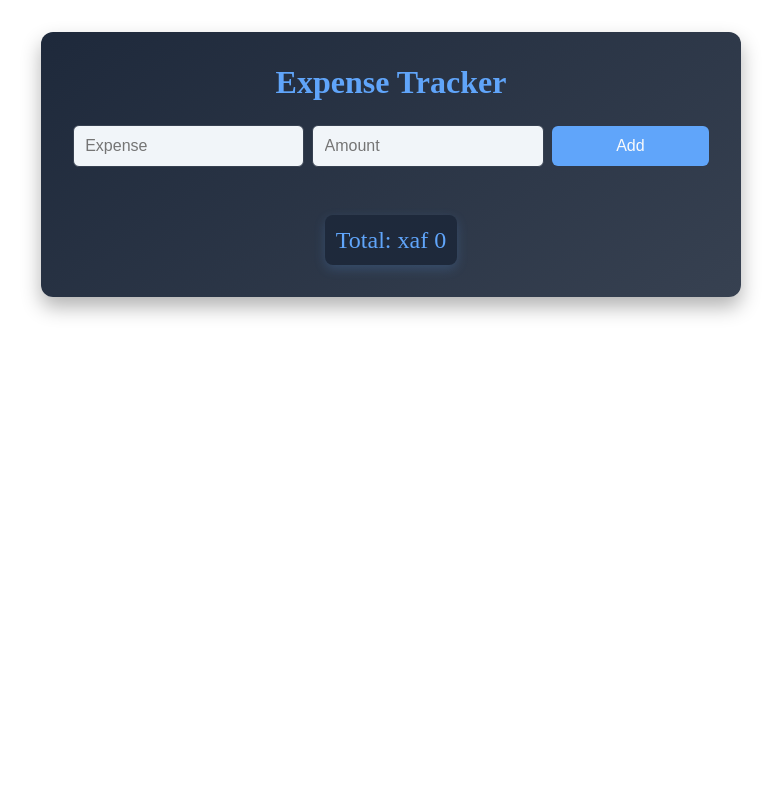
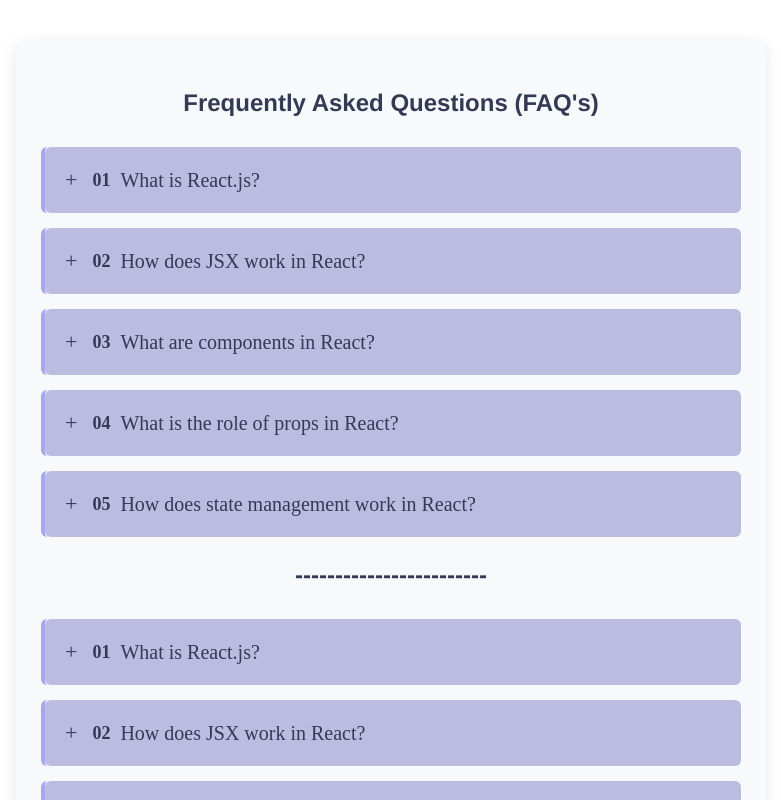
Before and after one commit to lynia-momo-202/Learn-reactJS, a React (Create React App) app in the folder 15_react_projects/: page / in a window 1280 px wide. Shown: the top 800 px of the page, without its empty margins (249-1030 px from the left). Built offline with nearby package versions, Linux system fonts and the light colour scheme.

Commit message:
Revert "Feature/add expense tracker project/07"

```diff
--- a/15_react_projects/src/App.js
+++ b/15_react_projects/src/App.js
@@ -1,6 +1,5 @@
 import React from 'react'
-import ExpenseTracker from './projects/project7/ExpenseTracker'
-// import Accordion from './projects/project4/Accordion'
+import Accordion from './projects/project4/Accordion'
 // import DisplayDate from './projects/project6/DisplayDate'
 // import FriendList from './projects/project5/FriendList'
 // import Study from './projects/project3/Study'
@@ -15,8 +14,7 @@ function App() {
       {/* <Study/> */}
       {/* <FriendList/> */}
       {/* <DisplayDate/> */}
-      {/* <Accordion/> */}
-      <ExpenseTracker/>
+      <Accordion/>
     </div>
   )
 }
--- a/15_react_projects/src/projects/project7/App.css
+++ /dev/null
@@ -1,119 +0,0 @@
-*{
-  box-sizing: border-box;
-  margin:0;
-  padding: 0;
-}
-.container {
-  max-width: 700px;
-  margin: 2rem auto;
-  padding: 2rem;
-  border-radius: 12px;
-  background: linear-gradient(145deg, #1e293b, #374151);
-  color: #f9fafb;
-  box-shadow: 0 10px 20px rgba(0, 0, 0, 0.3);
-  text-align: center;
-}
-
-.header {
-  font-size: 2rem;
-  margin-bottom: 1.5rem;
-  color: #60a5fa;
-}
-
-.inputContainer {
-  display: flex;
-  gap: 0.5rem;
-  margin-bottom: 1.5rem;
-  align-items: center;
-  justify-content: center;
-}
-
-.input {
-  flex: 1;
-  padding: 0.7rem;
-  font-size: 1rem;
-  border: 1px solid #374151;
-  border-radius: 6px;
-  background: #f1f5f9;
-  color: #1e293b;
-  outline: none;
-  transition: all 0.3s ease;
-  box-sizing: border-box;
-}
-
-.input:focus {
-  border-color: #60a5fa;
-  box-shadow: 0 0 8px rgba(96, 165, 250, 0.5);
-}
-
-.button {
-  padding: 0.7rem 1rem;
-  font-size: 1rem;
-  border: none;
-  border-radius: 6px;
-  background: #60a5fa;
-  color: #f9fafb;
-  cursor: pointer;
-  transition: background-color 0.3s ease, transform 0.2s ease;
-  box-sizing: border-box;
-  margin:0;
-}
-
-.button:hover {
-  background: #3b82f6;
-  transform: translateY(-2px);
-}
-
-.expenseList {
-  list-style-type: none;
-  padding: 0;
-  margin: 0;
-}
-
-.expenseItem {
-  display: flex;
-  justify-content: space-between;
-  align-items: center;
-  padding: 0.8rem 1rem;
-  margin-bottom: 0.8rem;
-  background: #e2e8f0;
-  border-radius: 8px;
-  color: #1e293b;
-  box-shadow: 0px 4px 8px rgba(0, 0, 0, 0.1);
-  transition: transform 0.2s ease;
-}
-
-.expenseItem:hover {
-  transform: translateY(-3px);
-}
-
-.expenseItem span {
-  font-weight: 500;
-}
-
-.deleteButton {
-  padding: 0.4rem 0.6rem;
-  background-color: #ef4444;
-  color: #fff;
-  border: none;
-  border-radius: 4px;
-  cursor: pointer;
-  width:100px;
-  margin:0;
-  transition: background-color 0.3s ease;
-}
-
-.deleteButton:hover {
-  background-color: #dc2626;
-}
-
-.total {
-  font-size: 1.5rem;
-  margin-top: 1.5rem;
-  color: #60a5fa;
-  background: #1e293b;
-  padding: 0.7rem;
-  border-radius: 8px;
-  display: inline-block;
-  box-shadow: 0 4px 12px rgba(96, 165, 250, 0.2);
-}
--- a/15_react_projects/src/projects/project7/ExpenseTracker.js
+++ /dev/null
@@ -1,75 +0,0 @@
-import React, { useState } from 'react'
-import './App.css'
-
-function ExpenseTracker() {
-
-    const [total, setTotal] = useState(0)
-    const [expenseList, setExpenseList] = useState([])
-
-    const handleSubmit = (e) => {
-        e.preventDefault()
-        // console.log(new FormData(e.target))
-        const expense = new FormData(e.target)
-        // console.log("Expense = ", expense.get('Expense'))
-        // console.log("Amount = ", expense.get('Amount'))
-
-        const name = expense.get('Expense')
-        const amount = parseFloat(expense.get('Amount'))
-
-        const expenseListcopy = [...expenseList]
-        // console.log(expenseListcopy)
-
-        const id=expenseListcopy.length
-        expenseListcopy.push({ id,name, amount })
-        // console.log(expenseListcopy)
-
-        setExpenseList(expenseListcopy)
-        setTotal((total) => total + amount )
-    }
-
-    const handleDelete = (id) =>{
-        const expenseListcopy = [...expenseList]
-        // console.log(expenseListcopy)
-
-        const expensedelete = (expenseListcopy.filter(e => e.id === id))
-        const amountdelete = parseFloat(expensedelete[0].amount)
-        // console.log(amountdelete)
-
-        const expenseListupdate = expenseListcopy.filter(expense => expense.id !== id)
-
-        setExpenseList(expenseListupdate)
-        setTotal((total) => total - amountdelete)
-    }
-
-    return (
-        <div className='container'>
-            <h1 className='header'>Expense Tracker</h1>
-
-            <form className='inputContainer' onSubmit={(e) => handleSubmit(e)}>
-                <input type='text' name='Expense' className='input' placeholder='Expense'></input>
-                <input type='number' name='Amount'  step="0.01" className='input' placeholder='Amount'></input>
-                <input type='submit' value='Add' className='input button' />
-            </form>
-
-            <ul className='expenseList'>
-                {
-                    expenseList.map((expenseItem) =>
-                    (
-                        <li key={expenseItem.id} className='expenseItem'>
-                            <span>{expenseItem.name}</span>
-                            <span>xaf {expenseItem.amount}</span>
-                            <button className='deleteButton' onClick={() => handleDelete(expenseItem.id)}>Delete</button>
-                        </li>
-                    )
-                    )
-                }
-            </ul>
-
-            <div className='total'>
-                Total: xaf {total}
-            </div>
-        </div>
-    )
-}
-
-export default ExpenseTracker
```
